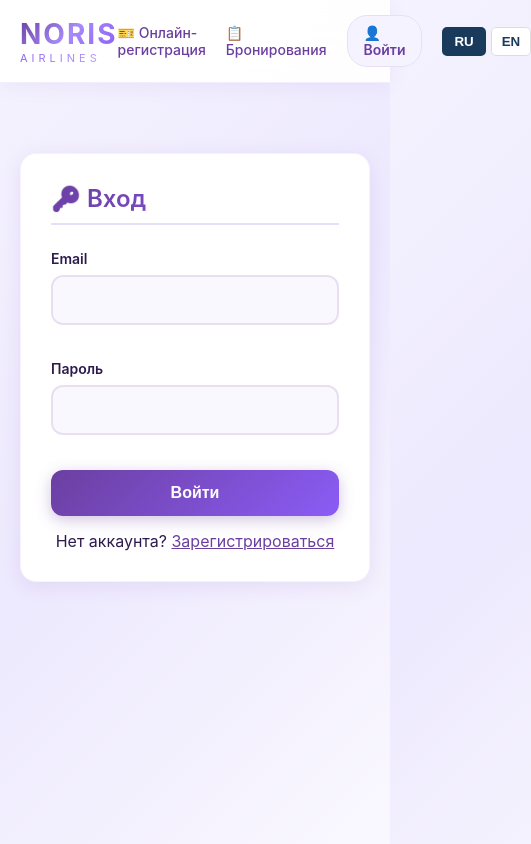
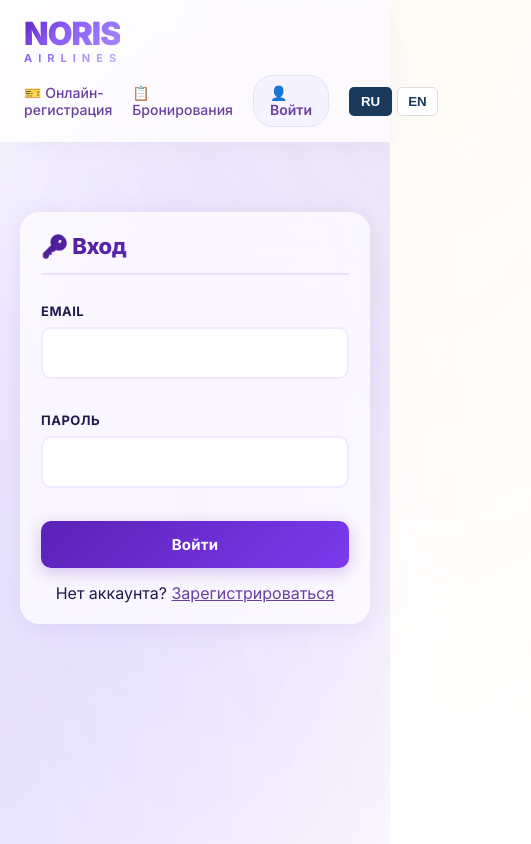
Before and after one commit to alexeysimashkin/noris-airlines, a Next.js app: page /login in a window 390 px wide. Shown: the whole page, 531 px wide, since content can reach past the window. Built offline with nearby package versions, Linux system fonts and the light colour scheme.

Commit message:
Update globals.css

```diff
--- a/src/styles/globals.css
+++ b/src/styles/globals.css
@@ -1,17 +1,27 @@
+@import url('https://fonts.googleapis.com/css2?family=Inter:wght@300;400;500;600;700;800;900&display=swap');
+
 :root {
-  --primary: #6b3fa0;
-  --primary-light: #8b5cf6;
-  --primary-dark: #4a1d8c;
-  --accent: #a78bfa;
-  --accent-light: #c4b5fd;
-  --text: #2d1b4e;
-  --text-light: #6b5b8a;
-  --bg: #faf8ff;
+  --primary: #5b21b6;
+  --primary-light: #7c3aed;
+  --primary-dark: #4c1d95;
+  --accent: #8b5cf6;
+  --accent-light: #a78bfa;
+  --gold: #f59e0b;
+  --gold-light: #fbbf24;
+  --text: #1e1b4b;
+  --text-light: #6b7280;
+  --bg: #faf9ff;
   --white: #ffffff;
-  --shadow: 0 4px 20px rgba(107, 63, 160, 0.1);
-  --shadow-hover: 0 8px 30px rgba(107, 63, 160, 0.2);
-  --radius: 16px;
-  --radius-sm: 12px;
+  --glass: rgba(255, 255, 255, 0.7);
+  --glass-border: rgba(255, 255, 255, 0.3);
+  --shadow-sm: 0 1px 3px rgba(0,0,0,0.06), 0 1px 2px rgba(0,0,0,0.04);
+  --shadow: 0 4px 24px rgba(91, 33, 182, 0.08);
+  --shadow-lg: 0 20px 60px rgba(91, 33, 182, 0.12);
+  --shadow-xl: 0 32px 80px rgba(91, 33, 182, 0.16);
+  --radius: 20px;
+  --radius-sm: 14px;
+  --radius-xs: 10px;
+  --transition: 0.25s cubic-bezier(0.4, 0, 0.2, 1);
 }
 
 * {
@@ -21,159 +31,241 @@
 }
 
 body {
-  font-family: -apple-system, BlinkMacSystemFont, 'Segoe UI', Roboto, 'Helvetica Neue', Arial, sans-serif;
-  background: linear-gradient(135deg, #f5f3ff 0%, #ede9fe 50%, #faf8ff 100%);
+  font-family: 'Inter', -apple-system, BlinkMacSystemFont, 'Segoe UI', Roboto, sans-serif;
+  background: linear-gradient(135deg, #faf9ff 0%, #f0ebff 30%, #ede9fe 60%, #faf5ff 100%);
+  background-attachment: fixed;
   color: var(--text);
   min-height: 100vh;
+  -webkit-font-smoothing: antialiased;
+  -moz-osx-font-smoothing: grayscale;
+}
+
+body::before {
+  content: '';
+  position: fixed;
+  top: -50%;
+  left: -50%;
+  width: 200%;
+  height: 200%;
+  background:
+    radial-gradient(ellipse at 20% 80%, rgba(139, 92, 246, 0.06) 0%, transparent 50%),
+    radial-gradient(ellipse at 80% 20%, rgba(245, 158, 11, 0.04) 0%, transparent 50%),
+    radial-gradient(ellipse at 50% 50%, rgba(124, 58, 237, 0.03) 0%, transparent 50%);
+  z-index: -1;
+  animation: bgShift 20s ease-in-out infinite;
+}
+
+@keyframes bgShift {
+  0%, 100% { transform: translate(0, 0) rotate(0deg); }
+  33% { transform: translate(1%, -1%) rotate(1deg); }
+  66% { transform: translate(-1%, 1%) rotate(-1deg); }
 }
 
 .container {
-  max-width: 1200px;
+  max-width: 1280px;
   margin: 0 auto;
-  padding: 0 20px;
+  padding: 0 24px;
 }
 
-/* Header */
+/* ======= HEADER ======= */
 .header {
-  background: rgba(255, 255, 255, 0.95);
-  backdrop-filter: blur(20px);
-  box-shadow: 0 2px 20px rgba(107, 63, 160, 0.08);
-  padding: 15px 0;
+  background: rgba(255, 255, 255, 0.8);
+  backdrop-filter: blur(24px) saturate(180%);
+  -webkit-backdrop-filter: blur(24px) saturate(180%);
+  border-bottom: 1px solid rgba(255, 255, 255, 0.5);
+  box-shadow: 0 4px 24px rgba(0, 0, 0, 0.04);
+  padding: 14px 0;
   position: sticky;
   top: 0;
   z-index: 100;
-  border-bottom: 1px solid rgba(139, 92, 246, 0.1);
+  transition: var(--transition);
 }
 
 .header-content {
   display: flex;
   justify-content: space-between;
   align-items: center;
+  gap: 20px;
 }
 
 .logo {
-  font-size: 28px;
-  font-weight: 700;
+  font-size: 32px;
+  font-weight: 900;
   text-decoration: none;
-  letter-spacing: 2px;
-  background: linear-gradient(135deg, #6b3fa0 0%, #a78bfa 50%, #8b5cf6 100%);
+  letter-spacing: -1px;
+  background: linear-gradient(135deg, #5b21b6 0%, #8b5cf6 40%, #a78bfa 100%);
   -webkit-background-clip: text;
   -webkit-text-fill-color: transparent;
   background-clip: text;
+  transition: var(--transition);
+}
+
+.logo:hover {
+  transform: scale(1.03);
 }
 
 .logo-sub {
   font-size: 11px;
+  font-weight: 700;
+  letter-spacing: 6px;
+  text-transform: uppercase;
   background: linear-gradient(135deg, #8b5cf6, #c4b5fd);
   -webkit-background-clip: text;
   -webkit-text-fill-color: transparent;
   background-clip: text;
-  letter-spacing: 4px;
-  text-transform: uppercase;
+  margin-top: -2px;
 }
 
-/* Card */
+/* ======= CARD ======= */
 .card {
-  background: var(--white);
+  background: var(--glass);
+  backdrop-filter: blur(20px) saturate(180%);
+  -webkit-backdrop-filter: blur(20px) saturate(180%);
+  border: 1px solid var(--glass-border);
   border-radius: var(--radius);
   box-shadow: var(--shadow);
-  padding: 30px;
+  padding: 32px;
   margin: 20px 0;
-  border: 1px solid rgba(139, 92, 246, 0.08);
+  transition: var(--transition);
+}
+
+.card:hover {
+  box-shadow: var(--shadow-lg);
+  transform: translateY(-1px);
 }
 
 .card-title {
-  font-size: 24px;
-  font-weight: 600;
-  margin-bottom: 25px;
-  background: linear-gradient(135deg, #6b3fa0, #8b5cf6);
+  font-size: 28px;
+  font-weight: 800;
+  letter-spacing: -0.5px;
+  margin-bottom: 28px;
+  background: linear-gradient(135deg, #4c1d95, #7c3aed);
   -webkit-background-clip: text;
   -webkit-text-fill-color: transparent;
   background-clip: text;
-  border-bottom: 2px solid rgba(139, 92, 246, 0.2);
-  padding-bottom: 10px;
+  border-bottom: 2px solid rgba(139, 92, 246, 0.15);
+  padding-bottom: 14px;
 }
 
-/* Form */
+/* ======= FORM ======= */
 .form-group {
-  margin-bottom: 20px;
+  margin-bottom: 18px;
 }
 
 .form-label {
   display: block;
-  font-size: 14px;
-  font-weight: 600;
+  font-size: 13px;
+  font-weight: 700;
   margin-bottom: 8px;
   color: var(--text);
+  text-transform: uppercase;
+  letter-spacing: 0.5px;
 }
 
 .form-input, .form-select {
   width: 100%;
   padding: 14px 18px;
-  border: 2px solid #e8e0f0;
-  border-radius: var(--radius-sm);
+  border: 2px solid rgba(139, 92, 246, 0.12);
+  border-radius: var(--radius-xs);
   font-size: 16px;
-  transition: all 0.3s ease;
-  background: var(--bg);
+  font-family: 'Inter', sans-serif;
+  font-weight: 500;
+  transition: var(--transition);
+  background: rgba(255, 255, 255, 0.8);
+  backdrop-filter: blur(8px);
   color: var(--text);
+  outline: none;
+}
+
+.form-input:hover, .form-select:hover {
+  border-color: rgba(139, 92, 246, 0.3);
 }
 
 .form-input:focus, .form-select:focus {
-  outline: none;
   border-color: var(--primary-light);
-  box-shadow: 0 0 0 4px rgba(139, 92, 246, 0.1);
+  box-shadow: 0 0 0 4px rgba(139, 92, 246, 0.08);
+  background: white;
 }
 
 .form-input::placeholder {
-  color: #b8a8d0;
+  color: #c4b5fd;
+  font-weight: 400;
 }
 
-/* Buttons */
+.form-input:disabled {
+  opacity: 0.5;
+  cursor: not-allowed;
+  background: rgba(245, 243, 255, 0.5);
+}
+
+/* ======= BUTTONS ======= */
 .btn {
-  display: inline-block;
-  padding: 14px 32px;
+  display: inline-flex;
+  align-items: center;
+  justify-content: center;
+  gap: 8px;
+  padding: 14px 28px;
   border: none;
-  border-radius: var(--radius-sm);
-  font-size: 16px;
-  font-weight: 600;
+  border-radius: var(--radius-xs);
+  font-size: 15px;
+  font-weight: 700;
+  font-family: 'Inter', sans-serif;
   cursor: pointer;
-  transition: all 0.3s ease;
+  transition: var(--transition);
   text-decoration: none;
   text-align: center;
+  letter-spacing: 0.2px;
+  position: relative;
+  overflow: hidden;
+}
+
+.btn::after {
+  content: '';
+  position: absolute;
+  inset: 0;
+  background: linear-gradient(135deg, transparent 0%, rgba(255,255,255,0.1) 50%, transparent 100%);
+  opacity: 0;
+  transition: var(--transition);
+}
+
+.btn:hover::after {
+  opacity: 1;
 }
 
 .btn-primary {
-  background: linear-gradient(135deg, #6b3fa0 0%, #8b5cf6 100%);
+  background: linear-gradient(135deg, #5b21b6 0%, #7c3aed 100%);
   color: white;
-  box-shadow: 0 4px 15px rgba(107, 63, 160, 0.3);
+  box-shadow: 0 4px 16px rgba(91, 33, 182, 0.25);
 }
 
 .btn-primary:hover {
   transform: translateY(-2px);
-  box-shadow: 0 8px 25px rgba(107, 63, 160, 0.4);
+  box-shadow: 0 8px 28px rgba(91, 33, 182, 0.35);
 }
 
-.btn-accent {
-  background: linear-gradient(135deg, #8b5cf6 0%, #a78bfa 100%);
-  color: white;
+.btn-primary:active {
+  transform: translateY(0);
 }
 
 .btn-outline {
   background: transparent;
-  border: 2px solid var(--primary-light);
+  border: 2px solid rgba(139, 92, 246, 0.3);
   color: var(--primary);
 }
 
 .btn-outline:hover {
-  background: rgba(139, 92, 246, 0.05);
+  background: rgba(139, 92, 246, 0.04);
+  border-color: var(--primary-light);
+  transform: translateY(-1px);
 }
 
 .btn-sm {
-  padding: 10px 22px;
-  font-size: 14px;
+  padding: 10px 20px;
+  font-size: 13px;
+  border-radius: 8px;
 }
 
-/* Grid */
+/* ======= GRID ======= */
 .grid {
   display: grid;
   gap: 20px;
@@ -191,9 +283,15 @@ body {
   .grid-2, .grid-3 {
     grid-template-columns: 1fr;
   }
+  .card {
+    padding: 20px;
+  }
+  .card-title {
+    font-size: 22px;
+  }
 }
 
-/* Passenger dropdown */
+/* ======= PASSENGER DROPDOWN ======= */
 .passenger-dropdown {
   position: relative;
 }
@@ -201,54 +299,61 @@ body {
 .passenger-trigger {
   width: 100%;
   padding: 14px 18px;
-  border: 2px solid #e8e0f0;
-  border-radius: var(--radius-sm);
-  background: var(--bg);
+  border: 2px solid rgba(139, 92, 246, 0.12);
+  border-radius: var(--radius-xs);
+  background: rgba(255, 255, 255, 0.8);
+  backdrop-filter: blur(8px);
   font-size: 16px;
+  font-family: 'Inter', sans-serif;
+  font-weight: 500;
   text-align: left;
   cursor: pointer;
-  transition: all 0.3s ease;
+  transition: var(--transition);
   color: var(--text);
+  display: flex;
+  justify-content: space-between;
+  align-items: center;
 }
 
 .passenger-trigger:hover {
-  border-color: #c4b5fd;
-}
-
-.passenger-trigger:focus {
-  outline: none;
-  border-color: var(--primary-light);
-  box-shadow: 0 0 0 4px rgba(139, 92, 246, 0.1);
+  border-color: rgba(139, 92, 246, 0.3);
 }
 
 .passenger-menu {
   position: absolute;
-  top: 100%;
+  top: calc(100% + 8px);
   left: 0;
   right: 0;
-  background: white;
-  border: 2px solid #e8e0f0;
+  background: rgba(255, 255, 255, 0.95);
+  backdrop-filter: blur(24px) saturate(180%);
+  border: 1px solid rgba(139, 92, 246, 0.15);
   border-radius: var(--radius-sm);
-  margin-top: 8px;
-  padding: 12px;
-  box-shadow: var(--shadow-hover);
+  padding: 8px;
+  box-shadow: var(--shadow-xl);
   z-index: 50;
+  animation: slideDown 0.2s ease-out;
+}
+
+@keyframes slideDown {
+  from { opacity: 0; transform: translateY(-8px); }
+  to { opacity: 1; transform: translateY(0); }
 }
 
 .passenger-item {
   display: flex;
   justify-content: space-between;
   align-items: center;
-  padding: 12px 8px;
-  border-bottom: 1px solid #f3eff8;
+  padding: 14px 12px;
+  border-radius: 10px;
+  transition: var(--transition);
 }
 
-.passenger-item:last-child {
-  border-bottom: none;
+.passenger-item:hover {
+  background: rgba(139, 92, 246, 0.04);
 }
 
-.passenger-item-info {
-  flex: 1;
+.passenger-item:not(:last-child) {
+  border-bottom: 1px solid rgba(139, 92, 246, 0.06);
 }
 
 .passenger-item-label {
@@ -266,156 +371,197 @@ body {
 .passenger-counter {
   display: flex;
   align-items: center;
-  gap: 12px;
+  gap: 14px;
 }
 
 .passenger-counter button {
-  width: 32px;
-  height: 32px;
+  width: 34px;
+  height: 34px;
   border-radius: 50%;
-  border: 2px solid #e8e0f0;
+  border: 2px solid rgba(139, 92, 246, 0.2);
   background: white;
   font-size: 18px;
+  font-weight: 700;
   cursor: pointer;
   display: flex;
   align-items: center;
   justify-content: center;
   color: var(--primary);
-  transition: all 0.2s;
+  transition: var(--transition);
 }
 
 .passenger-counter button:hover:not(:disabled) {
   background: #f5f3ff;
   border-color: var(--primary-light);
+  transform: scale(1.08);
 }
 
 .passenger-counter button:disabled {
-  opacity: 0.3;
+  opacity: 0.25;
   cursor: not-allowed;
 }
 
 .passenger-counter span {
-  font-size: 16px;
-  font-weight: 600;
-  min-width: 20px;
+  font-size: 17px;
+  font-weight: 700;
+  min-width: 24px;
   text-align: center;
   color: var(--text);
 }
 
-/* Flight card */
+/* ======= FLIGHT CARD ======= */
 .flight-card {
-  background: var(--white);
+  background: var(--glass);
+  backdrop-filter: blur(20px) saturate(180%);
+  border: 1px solid var(--glass-border);
   border-radius: var(--radius);
-  padding: 24px;
-  margin-bottom: 16px;
-  box-shadow: var(--shadow);
-  transition: all 0.3s ease;
-  border: 1px solid rgba(139, 92, 246, 0.08);
+  padding: 24px 28px;
+  margin-bottom: 14px;
+  box-shadow: var(--shadow-sm);
+  transition: var(--transition);
+  cursor: default;
 }
 
 .flight-card:hover {
+  box-shadow: var(--shadow-lg);
   transform: translateY(-2px);
-  box-shadow: var(--shadow-hover);
   border-color: rgba(139, 92, 246, 0.2);
 }
 
-/* Seat map */
-.seat-map {
-  display: flex;
-  flex-direction: column;
-  gap: 5px;
-}
-
-.seat-row {
-  display: flex;
-  align-items: center;
-  gap: 10px;
-}
-
-.seat-row-label {
-  width: 30px;
-  text-align: right;
-  font-weight: 600;
-  color: var(--text-light);
-}
-
+/* ======= SEAT MAP ======= */
 .seat {
-  width: 35px;
-  height: 35px;
+  width: 38px;
+  height: 38px;
   border-radius: 8px;
-  display: flex;
+  display: inline-flex;
   align-items: center;
   justify-content: center;
   font-size: 12px;
-  font-weight: 600;
+  font-weight: 700;
   cursor: pointer;
-  transition: all 0.2s;
+  transition: var(--transition);
+  position: relative;
 }
 
 .seat.available {
-  background: #f0ebff;
-  border: 1px solid #a78bfa;
-  color: #6b3fa0;
+  background: #f0fdf4;
+  border: 1.5px solid #86efac;
+  color: #166534;
+}
+
+.seat.available:hover {
+  background: #dcfce7;
+  transform: scale(1.1);
+  box-shadow: 0 4px 12px rgba(34, 197, 94, 0.2);
 }
 
 .seat.occupied {
   background: #f5f5f5;
-  border: 1px solid #e0d8f0;
-  color: #c4b5fd;
+  border: 1.5px solid #e5e7eb;
+  color: #d1d5db;
   cursor: not-allowed;
 }
 
 .seat.selected {
-  background: linear-gradient(135deg, #8b5cf6, #a78bfa);
-  border: 1px solid #7c3aed;
+  background: linear-gradient(135deg, #7c3aed, #8b5cf6);
+  border: 1.5px solid #6d28d9;
   color: white;
+  box-shadow: 0 4px 16px rgba(124, 58, 237, 0.35);
+  transform: scale(1.08);
 }
 
 .seat.business {
   background: #faf5ff;
-  border: 1px solid #c084fc;
+  border: 1.5px solid #c084fc;
   color: #7c3aed;
 }
 
-/* Boarding pass */
+.seat.business.available:hover {
+  background: #f3e8ff;
+  transform: scale(1.1);
+  box-shadow: 0 4px 12px rgba(168, 85, 247, 0.2);
+}
+
+/* ======= BOARDING PASS ======= */
 .boarding-pass {
-  background: linear-gradient(135deg, #faf8ff 0%, #f5f3ff 100%);
+  background: linear-gradient(135deg, #ffffff 0%, #faf9ff 50%, #f5f3ff 100%);
   border: 2px dashed #8b5cf6;
   border-radius: var(--radius);
-  padding: 30px;
+  padding: 32px;
   max-width: 600px;
   margin: 20px auto;
+  box-shadow: var(--shadow-lg);
 }
 
-/* Admin */
+/* ======= ADMIN TABLE ======= */
 .admin-table {
   width: 100%;
-  border-collapse: collapse;
+  border-collapse: separate;
+  border-spacing: 0;
   margin: 20px 0;
   border-radius: var(--radius-sm);
   overflow: hidden;
-}
-
-.admin-table th,
-.admin-table td {
-  padding: 14px 16px;
-  text-align: left;
-  border-bottom: 1px solid #ede4f8;
+  box-shadow: var(--shadow-sm);
 }
 
 .admin-table th {
-  background: linear-gradient(135deg, #6b3fa0, #8b5cf6);
+  background: linear-gradient(135deg, #5b21b6, #7c3aed);
   color: white;
-  font-weight: 600;
+  font-weight: 700;
+  font-size: 13px;
+  text-transform: uppercase;
+  letter-spacing: 0.5px;
+  padding: 14px 16px;
+  text-align: left;
 }
 
-.admin-table tr:hover {
-  background: #faf8ff;
+.admin-table td {
+  padding: 14px 16px;
+  border-bottom: 1px solid rgba(139, 92, 246, 0.06);
+  font-size: 14px;
+  font-weight: 500;
+  background: white;
 }
 
-/* Responsive */
+.admin-table tr {
+  transition: var(--transition);
+}
+
+.admin-table tbody tr:hover td {
+  background: #faf9ff;
+}
+
+/* ======= SCROLLBAR ======= */
+::-webkit-scrollbar {
+  width: 8px;
+}
+
+::-webkit-scrollbar-track {
+  background: transparent;
+}
+
+::-webkit-scrollbar-thumb {
+  background: rgba(139, 92, 246, 0.2);
+  border-radius: 20px;
+}
+
+::-webkit-scrollbar-thumb:hover {
+  background: rgba(139, 92, 246, 0.35);
+}
+
+/* ======= RESPONSIVE ======= */
 @media (max-width: 768px) {
-  .boarding-pass-grid {
-    grid-template-columns: 1fr;
+  .header-content {
+    flex-wrap: wrap;
+    gap: 10px;
+  }
+
+  .flight-card {
+    padding: 18px;
+  }
+
+  .boarding-pass {
+    padding: 20px;
+    margin: 10px;
   }
 }
```
